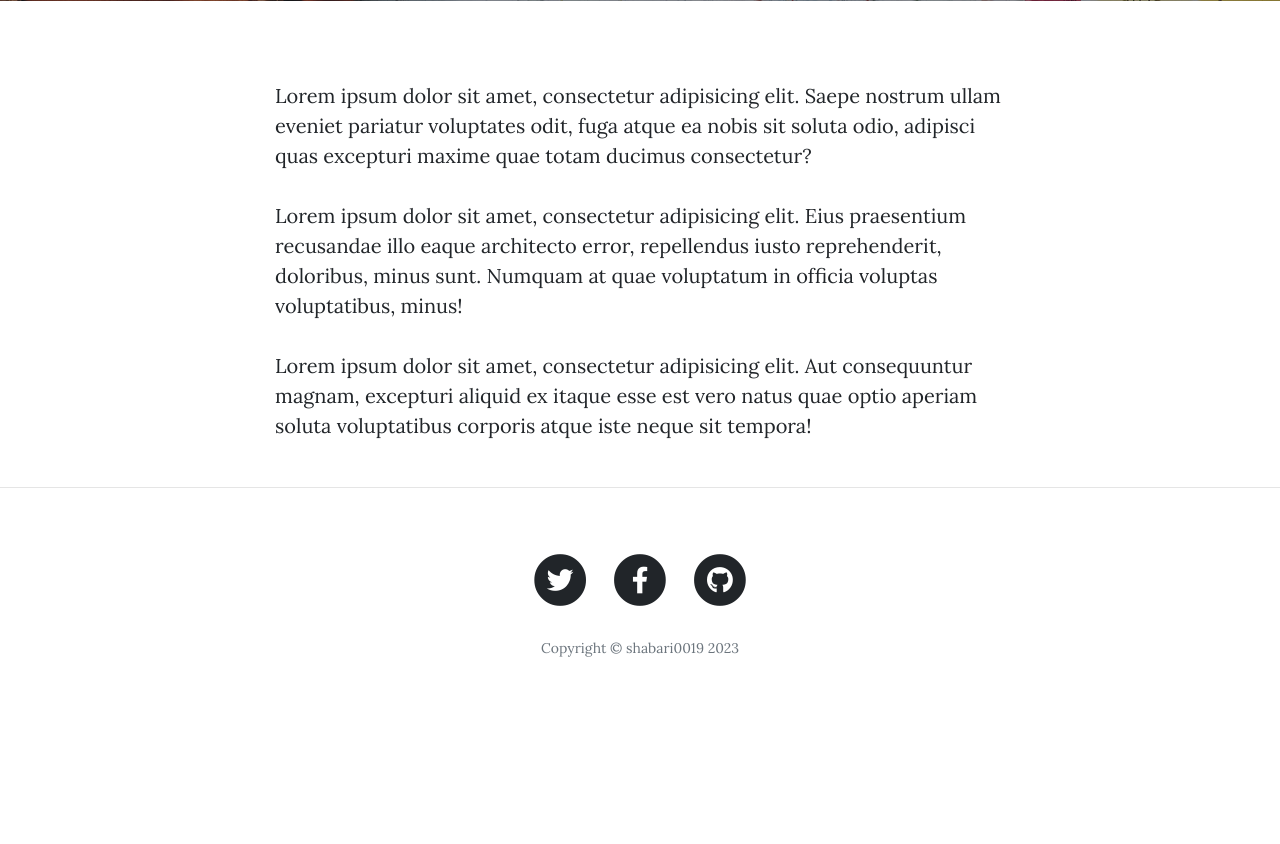
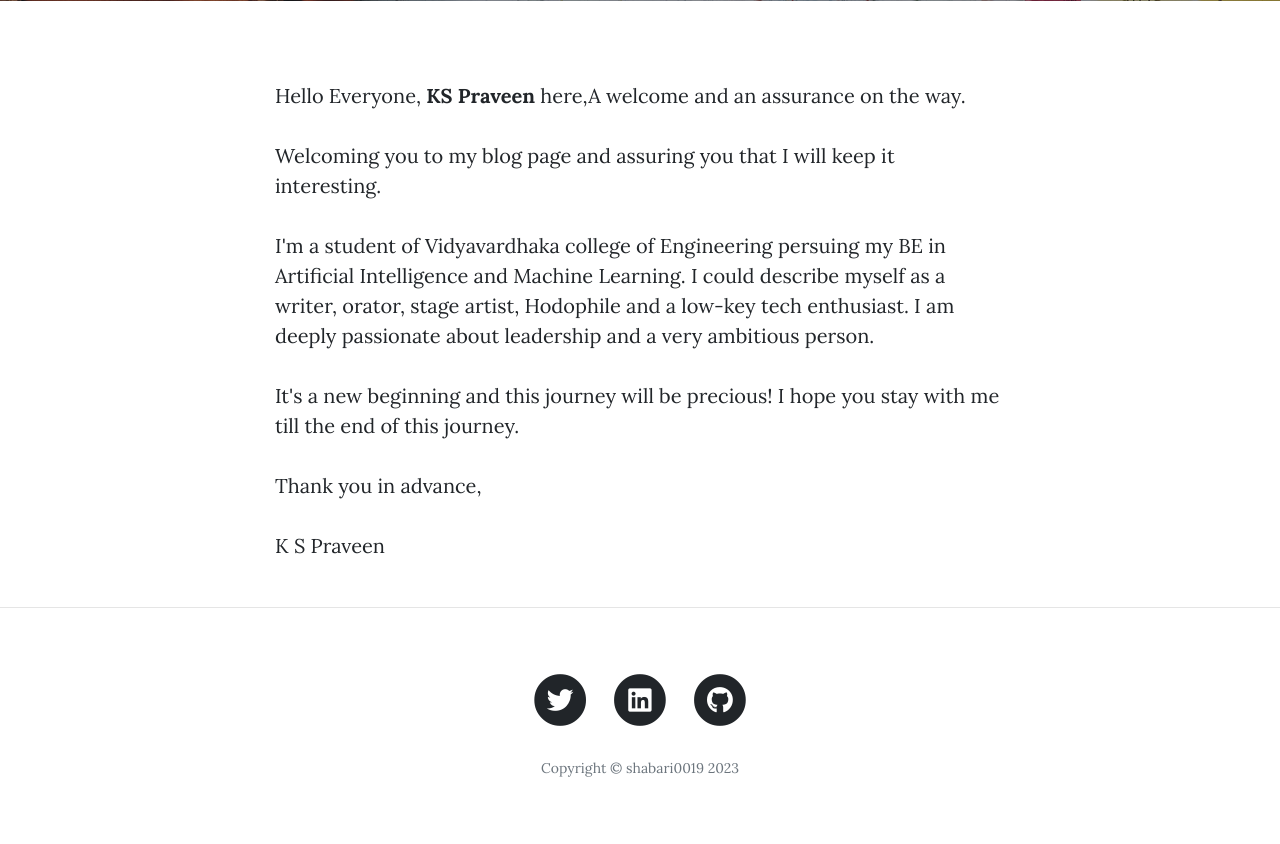
Before and after one commit to shabari0019/praveen_blog, a Flask app: page /about in a window 1280 px wide. Shown: the part 531-1375 px from the top of the page. Before the commit the page ends 1188 px from the top, so only its background shows below. Run offline with Flask 2, Linux system fonts and the light colour scheme; some libraries are stand-ins or nearby versions.

Commit message:
2Nd commit

```diff
--- a/templates/about.html
+++ b/templates/about.html
@@ -19,9 +19,12 @@
   <div class="container">
     <div class="row">
       <div class="col-lg-8 col-md-10 mx-auto">
-        <p>Lorem ipsum dolor sit amet, consectetur adipisicing elit. Saepe nostrum ullam eveniet pariatur voluptates odit, fuga atque ea nobis sit soluta odio, adipisci quas excepturi maxime quae totam ducimus consectetur?</p>
-        <p>Lorem ipsum dolor sit amet, consectetur adipisicing elit. Eius praesentium recusandae illo eaque architecto error, repellendus iusto reprehenderit, doloribus, minus sunt. Numquam at quae voluptatum in officia voluptas voluptatibus, minus!</p>
-        <p>Lorem ipsum dolor sit amet, consectetur adipisicing elit. Aut consequuntur magnam, excepturi aliquid ex itaque esse est vero natus quae optio aperiam soluta voluptatibus corporis atque iste neque sit tempora!</p>
+
+        <p>Hello Everyone, <b>KS Praveen</b> here,A welcome and an assurance on the way.</p>  <p>Welcoming you to my blog page and assuring you that I will keep it interesting.</p>
+        <p>I'm a student of Vidyavardhaka college of Engineering persuing my BE in Artificial Intelligence and Machine Learning. I could describe myself as a writer, orator, stage artist,  Hodophile and a  low-key tech enthusiast. I am deeply passionate about leadership and a very ambitious person.</p>
+        <p>It's a new beginning and this journey will be precious! I hope you stay with me till the end of this journey.</p>
+        <p>Thank you in advance,</p>
+        <p>K S Praveen</p>
       </div>
     </div>
   </div>
--- a/templates/footer.html
+++ b/templates/footer.html
@@ -5,7 +5,7 @@
         <div class="col-lg-8 col-md-10 mx-auto">
           <ul class="list-inline text-center">
             <li class="list-inline-item">
-              <a href="#">
+              <a href="https://twitter.com/Praveenks007">
                 <span class="fa-stack fa-lg">
                   <i class="fas fa-circle fa-stack-2x"></i>
                   <i class="fab fa-twitter fa-stack-1x fa-inverse"></i>
@@ -13,15 +13,15 @@
               </a>
             </li>
             <li class="list-inline-item">
-              <a href="#">
+              <a href="https://www.linkedin.com/in/ks-praveen-5379b023a">
                 <span class="fa-stack fa-lg">
                   <i class="fas fa-circle fa-stack-2x"></i>
-                  <i class="fab fa-facebook-f fa-stack-1x fa-inverse"></i>
+                  <i class="fab fa-linkedin fa-stack-1x fa-inverse"></i>
                 </span>
               </a>
             </li>
             <li class="list-inline-item">
-              <a href="#">
+              <a href="https://github.com/KS-Praveen">
                 <span class="fa-stack fa-lg">
                   <i class="fas fa-circle fa-stack-2x"></i>
                   <i class="fab fa-github fa-stack-1x fa-inverse"></i>
@@ -42,6 +42,7 @@
   <!-- Custom scripts for this template -->
   <script src="{{ url_for('static', filename='js/clean-blog.min.js')}}"></script>
 
+
 </body>
 
 </html>
--- a/templates/header.html
+++ b/templates/header.html
@@ -8,7 +8,7 @@
   <meta name="description" content="">
   <meta name="author" content="">
 
-  <title> "S blogs </title>
+  <title> KS blog </title>
 
   <!-- Bootstrap core CSS -->
   <link href="{{ url_for('static', filename='vendor/bootstrap/css/bootstrap.min.css') }}" rel="stylesheet">
--- a/templates/index.html
+++ b/templates/index.html
@@ -1,14 +1,14 @@
 {% include "header.html" %}
 
   <!-- Page Header -->
-  <header class="masthead" style="background-image: url('https://images.unsplash.com/photo-1470092306007-055b6797ca72?ixlib=rb-1.2.1&auto=format&fit=crop&w=668&q=80')">
+  <header class="masthead" style="background-image: url('{{ url_for('static', filename='img/start.jpg')}}')">
     <div class="overlay"></div>
     <div class="container">
       <div class="row">
         <div class="col-lg-8 col-md-10 mx-auto">
           <div class="site-heading">
-            <h1>So called blog</h1>
-            <span class="subheading">random things.</span>
+            <h1>Feed Your Curiosity</h1>
+            <span class="subheading">Explore More.</span>
           </div>
         </div>
       </div>
```
Also changed, not shown: blog.db, static/img/start.jpg (added).
